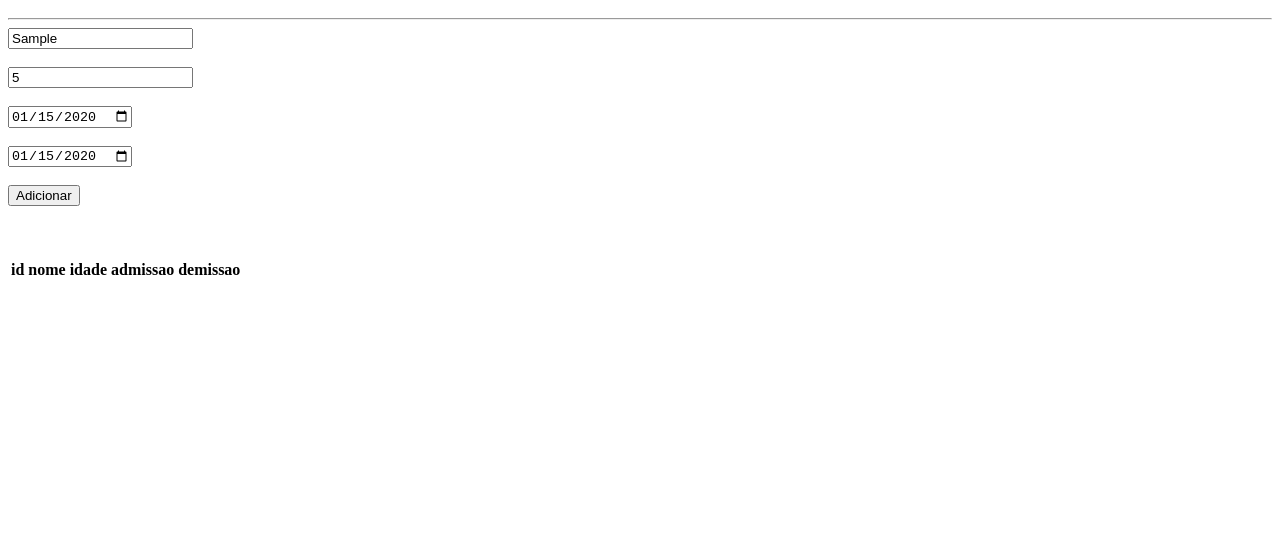
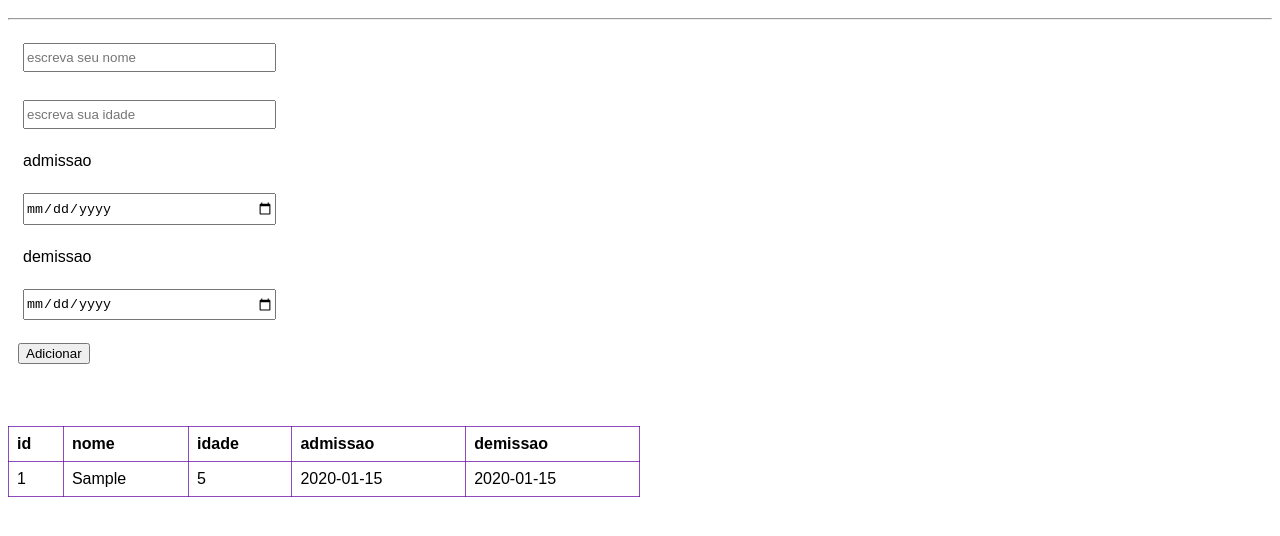
Before and after one commit to lord-auau/projeto-pw, a plain HTML site: page aulas/aula04/index.html in a window 1280 px wide. Both pictures are taken after typing "Sample", "5", "2020-01-15", "2020-01-15" into the empty fields and a click on the button "Adicionar". Shown: the part 48-584 px from the top of the page. Drawn offline with Linux system fonts and the light colour scheme.

Commit message:
correçao e console js

```diff
--- a/aulas/aula04/formularia.js
+++ /dev/null
@@ -1,39 +0,0 @@
-let proximoId = 1
-
-function adicionarlinha(){
-    //Entrada de valores do form
-   const nome = document.getElementById('nome').value;
-   const idade = document.getElementById('idade').value;
-   const admissao = document.getElementById('admissao').value;
-   const demissao = document.getElementById('demissao').value;
-
-    //Se for preenchido vazio
-    if(nome === '' || idade === '' || admissao === ''){
-        alert("preencha os valores do Formulario!")
-    }
-
-        //obtenha a tabela e o tbody
-    const tabela = document.getElementById("tabeladados").getElementsByTagName('tbody')[0];
-
-    //Crie uma nova linha na tabela
-    const novaLinha = tabela.insertRow;
-
-    //inserindo os valores da linha
-    const celId = novaLinha.insertCell(0);
-    const celNome = novaLinha.insertCell(1);
-    const celIdade = novaLinha.insertCell(2);
-    const celAdmissao = novaLinha.insertCell(3);
-    const celDemissao = novaLinha.insertCell(4);
-
-    //inserindo os valores dentro da celulas
-    celId.innerHTML = proximoId;
-    celNome.innerHTML = nome;
-    celIdade.innerHTML = idade;
-    celAdmissao.innerHTML = admissao;
-    celDemissao.innerHTML = demissao;
-
-    proximoId++
-
-    //limpar formulario
-    document.getElementById("linhaform").reset();
-}
--- /dev/null
+++ b/aulas/aula04/formulario.js
@@ -0,0 +1,37 @@
+let proximoId = 1
+
+function adicionarlinha(){
+    //Entrada de valores do form
+   const nome = document.getElementById('nome').value;
+   const idade = document.getElementById('idade').value;
+   const admissao = document.getElementById('admissao').value;
+   const demissao = document.getElementById('demissao').value;
+
+    //Se for preenchido vazio
+    if(nome === '' || idade === '' || admissao === ''){
+        alert("preencha os valores do Formulario!")
+    } else{    //obtenha a tabela e o tbody
+        const tabela = document.getElementById("tabeladados").getElementsByTagName('tbody')[0];
+
+        //Crie uma nova linha na tabela
+        const novaLinha=tabela.insertRow();
+
+        //inserindo os valores da linha
+        const celId = novaLinha.insertCell(0);
+        const celNome = novaLinha.insertCell(1);
+        const celIdade = novaLinha.insertCell(2);
+        const celAdmissao = novaLinha.insertCell(3);
+        const celDemissao = novaLinha.insertCell(4);
+
+        //inserindo os valores dentro da celulas
+        celId.innerHTML = proximoId;
+        celNome.innerHTML = nome;
+        celIdade.innerHTML = idade;
+        celAdmissao.innerHTML = admissao;
+        celDemissao.innerHTML = demissao;
+
+        proximoId++
+
+        //limpar formulario
+        document.getElementById("linhaform").reset();}
+}
--- a/aulas/aula04/index.html
+++ b/aulas/aula04/index.html
@@ -14,9 +14,13 @@
         <br><br>
         <input type="number" name="idade" id="idade" placeholder="escreva sua idade" required>
         <br><br>
+        <label for="admissao">admissao</label>
+        <br><br>
         <input type="date" name="admissao" id="admissao" required>
         <br><br>
-        <input type="date" name="demissao" id="demissao" required>
+        <label for="demissao">demissao</label>
+        <br><br>
+        <input type="date" name="demissao" id="demissao">
         <br><br>
         <button type="button" onclick="adicionarlinha()">Adicionar</button>
     </form>
@@ -31,7 +35,9 @@
                     <th>demissao</th>
                 </tr>
             </thead>
+            <tbody>
+            </tbody>
         </table>
-        <script src="./formularia.js"></script>
+        <script src="./formulario.js"></script>
 </body>
 </html>
--- a/aulas/aula04/style.css
+++ b/aulas/aula04/style.css
@@ -0,0 +1,27 @@
+form{
+    font-family: Arial, Helvetica, sans-serif;
+    border-collapse: collapse;
+    width: 100%;
+    padding: 10px;
+}
+input, label{
+  padding-bottom: 5px;
+  padding-top: 5px;
+  margin: 5px;
+}
+input{
+    width: 20%;
+}
+table{
+    font-family: Arial, Helvetica, sans-serif;
+    border-collapse: collapse;
+    width: 50%;
+}
+td, th{
+    border: 1px solid #6000a0b4;
+    text-align: left;
+    padding: 8px;
+}
+tr:nth-child(even){
+    background-color: #7b31f39d;
+}
```
